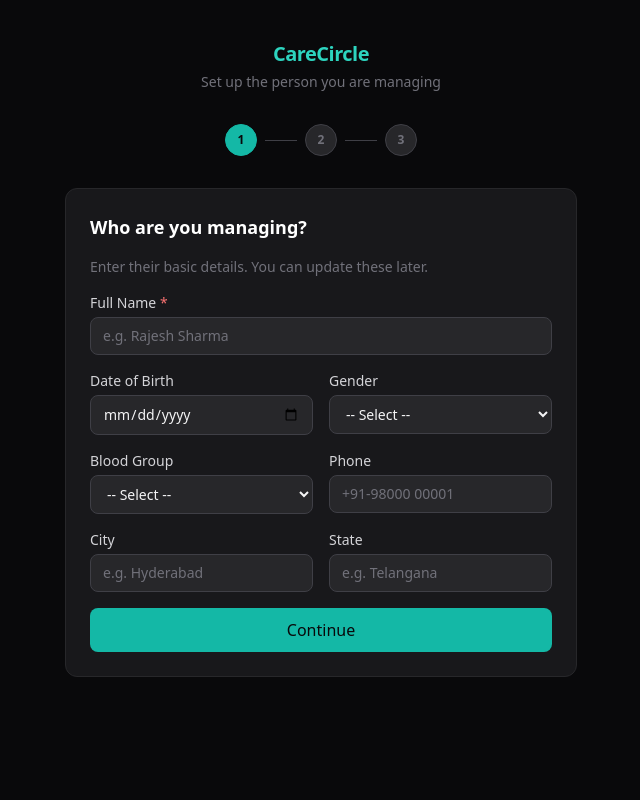
After one commit to Srikanth1x/Carecercle, a FastAPI app: template web/templates/setup.html in a window 1280 px wide. The commit adds this page. Shown: the whole page, without its empty margins (319-959 px from the left). Run offline with FastAPI, Linux system fonts and the light colour scheme; the template is opened without the code that fills it, so the values that code supplies are empty; some libraries are stand-ins or nearby versions.

Commit message:
Add fresh onboarding wizard, web file upload, and clean fake data
- Delete all fake patient data (Rajesh Sharma) from Supabase
- Post-login redirect: goes to /setup if no patient, /dashboard otherwise
- New 3-step setup wizard (/setup): basic info, ABHA Health ID, emergency contact
- create_patient() now uses user-provided ABHA, falls back to generated if blank
- New upload page (/upload): drag-drop prescription photos and lab PDFs
- Gemini OCR and PDF parser wired to web routes, auto-saves extracted data
- Result summary shown after upload (saved items, abnormal flags)
- Nav: added highlighted Upload link
- Dashboard: ABHA formatted tag; shows Add ABHA link if missing

Co-Authored-By: Claude Sonnet 4.6 <noreply@anthropic.com>

```diff
--- a/web/app.py
+++ b/web/app.py
@@ -1,10 +1,11 @@
 import asyncio
 import logging
-from fastapi import FastAPI, Request, Depends, Form
+import os
+import tempfile
+from fastapi import FastAPI, Request, Depends, Form, UploadFile, File
 from fastapi.templating import Jinja2Templates
 from fastapi.staticfiles import StaticFiles
 from fastapi.responses import JSONResponse, RedirectResponse
-import os
 
 from config.settings import CRON_SECRET
 from web.auth import (
@@ -98,8 +99,12 @@ async def login_submit(request: Request, email: str = Form(...), password: str =
         return templates.TemplateResponse("login.html", {
             "request": request, "error": "Invalid email or password.", "registered": None
         })
-    response = RedirectResponse("/dashboard", status_code=303)
-    set_session_cookie(response, result["access_token"])
+    token = result["access_token"]
+    user_id = (result.get("user") or {}).get("id", "")
+    has_patient = bool(user_id and get_patient_by_user_id(user_id))
+    dest = "/dashboard" if has_patient else "/setup"
+    response = RedirectResponse(dest, status_code=303)
+    set_session_cookie(response, token)
     return response
 
 @app.get("/register")
@@ -123,22 +128,24 @@ async def logout(request: Request):
     clear_session_cookie(response)
     return response
 
-# ---- Patient setup ----
+# ---- Setup wizard ----
 
-@app.get("/patient/add")
-async def add_patient_page(request: Request, user: dict = Depends(require_user)):
+@app.get("/setup")
+async def setup_page(request: Request, user: dict = Depends(require_user)):
     if get_patient_by_user_id(user["id"]):
         return RedirectResponse("/dashboard")
-    return templates.TemplateResponse("add_patient.html", {"request": request, "error": None})
+    return templates.TemplateResponse("setup.html", {"request": request, "error": None})
 
-@app.post("/patient/add")
-async def add_patient_submit(
+@app.post("/setup")
+async def setup_submit(
     request: Request, user: dict = Depends(require_user),
     full_name: str = Form(...),
     date_of_birth: str = Form(""),
     gender: str = Form(""),
     blood_group: str = Form(""),
     phone: str = Form(""),
+    abha_id: str = Form(""),
+    abha_address: str = Form(""),
     emergency_contact_name: str = Form(""),
     emergency_contact_phone: str = Form(""),
     address_city: str = Form(""),
@@ -153,6 +160,8 @@ async def add_patient_submit(
             "gender": gender or None,
             "blood_group": blood_group or None,
             "phone": phone or None,
+            "abha_id": abha_id.replace("-", "").strip() or None,
+            "abha_address": abha_address.strip() or None,
             "emergency_contact_name": emergency_contact_name or None,
             "emergency_contact_phone": emergency_contact_phone or None,
             "address_city": address_city or None,
@@ -160,12 +169,123 @@ async def add_patient_submit(
             "known_conditions": conditions,
         }
         create_patient(user["id"], data)
-        return RedirectResponse("/dashboard", status_code=303)
+        return RedirectResponse("/upload", status_code=303)
     except Exception as e:
         logger.exception("Failed to create patient")
-        return templates.TemplateResponse("add_patient.html", {
+        return templates.TemplateResponse("setup.html", {
             "request": request, "error": str(e)
         })
+
+# ---- Upload records ----
+
+@app.get("/upload")
+async def upload_page(request: Request, user: dict = Depends(require_user)):
+    patient = get_patient_by_user_id(user["id"])
+    if not patient:
+        return RedirectResponse("/setup")
+    return templates.TemplateResponse("upload.html", {"request": request, "patient": patient})
+
+@app.post("/upload/prescription")
+async def upload_prescription(
+    request: Request,
+    user: dict = Depends(require_user),
+    file: UploadFile = File(...),
+):
+    patient = get_patient_by_user_id(user["id"])
+    if not patient:
+        return JSONResponse({"error": "No patient found"}, status_code=400)
+
+    suffix = os.path.splitext(file.filename or "")[1] or ".jpg"
+    with tempfile.NamedTemporaryFile(suffix=suffix, delete=False) as tmp:
+        tmp.write(await file.read())
+        tmp_path = tmp.name
+
+    try:
+        from ai.ocr import extract_prescription_from_photo
+        from ai.drug_interaction import check_drug_interactions
+        result = await extract_prescription_from_photo(tmp_path)
+    finally:
+        os.unlink(tmp_path)
+
+    pid = patient["id"]
+    saved, skipped = [], []
+    for med in result.get("medications", []):
+        doctor_id = None
+        if result.get("doctor_name"):
+            doc = get_or_create_doctor(result["doctor_name"],
+                                       specialty=result.get("doctor_specialty"),
+                                       hospital=result.get("hospital_name"))
+            doctor_id = doc["id"] if doc else None
+        outcome = insert_medication(pid, doctor_id, {
+            "drug_name": med["drug_name"],
+            "dosage": med.get("dosage", ""),
+            "frequency": med.get("frequency", ""),
+            "timing": med.get("timing"),
+            "route": med.get("route", "oral"),
+            "source_type": "photo_ocr",
+            "source_raw_text": str(result),
+            "status": "active",
+        })
+        if outcome.get("action") == "duplicate":
+            skipped.append(med["drug_name"])
+        else:
+            saved.append(med["drug_name"])
+
+    return JSONResponse({
+        "saved": saved,
+        "skipped": skipped,
+        "doctor": result.get("doctor_name"),
+        "date": result.get("date"),
+        "notes": result.get("notes"),
+        "confidence": result.get("confidence"),
+    })
+
+@app.post("/upload/lab-report")
+async def upload_lab_report(
+    request: Request,
+    user: dict = Depends(require_user),
+    file: UploadFile = File(...),
+):
+    patient = get_patient_by_user_id(user["id"])
+    if not patient:
+        return JSONResponse({"error": "No patient found"}, status_code=400)
+
+    with tempfile.NamedTemporaryFile(suffix=".pdf", delete=False) as tmp:
+        tmp.write(await file.read())
+        tmp_path = tmp.name
+
+    try:
+        from ai.pdf_parser import extract_lab_report_from_pdf
+        result = await extract_lab_report_from_pdf(tmp_path)
+    finally:
+        os.unlink(tmp_path)
+
+    pid = patient["id"]
+    saved, abnormal = [], []
+    import datetime
+    for test in result.get("tests", []):
+        insert_lab_report(pid, {
+            "test_name": test["test_name"],
+            "test_value": str(test["value"]),
+            "unit": test.get("unit"),
+            "reference_range": test.get("reference_range"),
+            "is_abnormal": test.get("is_abnormal", False),
+            "test_date": result.get("date") or datetime.date.today().isoformat(),
+            "lab_name": result.get("lab_name"),
+            "source_type": "pdf_extract",
+            "source_raw_text": str(result),
+        })
+        saved.append(test["test_name"])
+        if test.get("is_abnormal"):
+            abnormal.append(test["test_name"])
+
+    return JSONResponse({
+        "saved": saved,
+        "abnormal": abnormal,
+        "lab_name": result.get("lab_name"),
+        "date": result.get("date"),
+        "notes": result.get("notes"),
+    })
 
 # ---- Dashboard ----
 
@@ -173,7 +293,7 @@ async def add_patient_submit(
 async def dashboard(request: Request, user: dict = Depends(require_user)):
     data = get_patient_data(user)
     if not data:
-        return templates.TemplateResponse("no_patient.html", {"request": request, "user": user})
+        return RedirectResponse("/setup", status_code=303)
     return templates.TemplateResponse("dashboard.html", {"request": request, **data})
 
 # ---- Medications ----
--- a/web/templates/base.html
+++ b/web/templates/base.html
@@ -17,7 +17,8 @@
     <a href="/timeline" class="text-zinc-300 hover:text-white text-sm transition-colors">Timeline</a>
     <a href="/alerts" class="text-zinc-300 hover:text-white text-sm transition-colors">Alerts</a>
     <a href="/appointments" class="text-zinc-300 hover:text-white text-sm transition-colors">Appointments</a>
-    <span class="ml-auto">
+    <span class="ml-auto flex items-center gap-4">
+      <a href="/upload" class="bg-teal-500/10 border border-teal-500/30 text-teal-400 hover:bg-teal-500/20 text-sm px-3 py-1 rounded transition-colors">+ Upload</a>
       <a href="/logout" class="text-sm text-zinc-500 hover:text-zinc-300 transition-colors">Logout</a>
     </span>
   </nav>
--- /dev/null
+++ b/web/templates/setup.html
@@ -0,0 +1,226 @@
+<!DOCTYPE html>
+<html lang="en">
+<head>
+  <meta charset="UTF-8">
+  <meta name="viewport" content="width=device-width, initial-scale=1.0">
+  <title>CareCircle — Set Up Patient</title>
+  <script src="https://cdn.tailwindcss.com"></script>
+  <link rel="stylesheet" href="/static/style.css">
+</head>
+<body class="bg-zinc-950 text-zinc-100 min-h-screen flex items-start justify-center pt-10 pb-16 px-4">
+
+<div class="w-full max-w-lg">
+
+  <!-- Logo -->
+  <div class="text-center mb-8">
+    <span class="font-bold text-teal-400 text-xl tracking-tight">CareCircle</span>
+    <p class="text-zinc-500 text-sm mt-1">Set up the person you are managing</p>
+  </div>
+
+  <!-- Step indicator -->
+  <div class="flex items-center justify-center gap-2 mb-8" id="step-dots">
+    <div class="w-8 h-8 rounded-full flex items-center justify-center text-xs font-bold step-dot active" data-step="1">1</div>
+    <div class="h-px w-8 bg-zinc-700"></div>
+    <div class="w-8 h-8 rounded-full flex items-center justify-center text-xs font-bold step-dot" data-step="2">2</div>
+    <div class="h-px w-8 bg-zinc-700"></div>
+    <div class="w-8 h-8 rounded-full flex items-center justify-center text-xs font-bold step-dot" data-step="3">3</div>
+  </div>
+
+  {% if error %}
+    <div class="bg-red-500/10 border border-red-500/30 text-red-400 text-sm px-4 py-3 rounded-lg mb-4">{{ error }}</div>
+  {% endif %}
+
+  <form method="POST" action="/setup" id="setup-form">
+
+    <!-- Step 1: Basic info -->
+    <div class="step-panel" id="panel-1">
+      <div class="bg-zinc-900 border border-zinc-800 rounded-xl p-6 space-y-4">
+        <h2 class="text-lg font-semibold text-white">Who are you managing?</h2>
+        <p class="text-sm text-zinc-500">Enter their basic details. You can update these later.</p>
+
+        <div>
+          <label class="block text-sm font-medium text-zinc-300 mb-1">Full Name <span class="text-red-400">*</span></label>
+          <input name="full_name" id="full_name" type="text" required placeholder="e.g. Rajesh Sharma"
+                 class="w-full rounded-lg px-3 py-2 text-sm border bg-zinc-800 border-zinc-700 text-zinc-100 placeholder-zinc-500 focus:outline-none focus:border-teal-500" />
+        </div>
+
+        <div class="grid grid-cols-2 gap-4">
+          <div>
+            <label class="block text-sm font-medium text-zinc-300 mb-1">Date of Birth</label>
+            <input name="date_of_birth" type="date"
+                   class="w-full rounded-lg px-3 py-2 text-sm border bg-zinc-800 border-zinc-700 text-zinc-100 focus:outline-none focus:border-teal-500" />
+          </div>
+          <div>
+            <label class="block text-sm font-medium text-zinc-300 mb-1">Gender</label>
+            <select name="gender" class="w-full rounded-lg px-3 py-2 text-sm border bg-zinc-800 border-zinc-700 text-zinc-100 focus:outline-none focus:border-teal-500">
+              <option value="">-- Select --</option>
+              <option>Male</option><option>Female</option><option>Other</option>
+            </select>
+          </div>
+        </div>
+
+        <div class="grid grid-cols-2 gap-4">
+          <div>
+            <label class="block text-sm font-medium text-zinc-300 mb-1">Blood Group</label>
+            <select name="blood_group" class="w-full rounded-lg px-3 py-2 text-sm border bg-zinc-800 border-zinc-700 text-zinc-100 focus:outline-none focus:border-teal-500">
+              <option value="">-- Select --</option>
+              <option>A+</option><option>A-</option><option>B+</option><option>B-</option>
+              <option>AB+</option><option>AB-</option><option>O+</option><option>O-</option>
+            </select>
+          </div>
+          <div>
+            <label class="block text-sm font-medium text-zinc-300 mb-1">Phone</label>
+            <input name="phone" type="tel" placeholder="+91-98000 00001"
+                   class="w-full rounded-lg px-3 py-2 text-sm border bg-zinc-800 border-zinc-700 text-zinc-100 placeholder-zinc-500 focus:outline-none focus:border-teal-500" />
+          </div>
+        </div>
+
+        <div class="grid grid-cols-2 gap-4">
+          <div>
+            <label class="block text-sm font-medium text-zinc-300 mb-1">City</label>
+            <input name="address_city" type="text" placeholder="e.g. Hyderabad"
+                   class="w-full rounded-lg px-3 py-2 text-sm border bg-zinc-800 border-zinc-700 text-zinc-100 placeholder-zinc-500 focus:outline-none focus:border-teal-500" />
+          </div>
+          <div>
+            <label class="block text-sm font-medium text-zinc-300 mb-1">State</label>
+            <input name="address_state" type="text" placeholder="e.g. Telangana"
+                   class="w-full rounded-lg px-3 py-2 text-sm border bg-zinc-800 border-zinc-700 text-zinc-100 placeholder-zinc-500 focus:outline-none focus:border-teal-500" />
+          </div>
+        </div>
+
+        <button type="button" onclick="goStep(2)"
+                class="w-full bg-teal-500 hover:bg-teal-400 text-zinc-950 font-medium py-2.5 rounded-lg transition-colors">
+          Continue
+        </button>
+      </div>
+    </div>
+
+    <!-- Step 2: ABHA -->
+    <div class="step-panel hidden" id="panel-2">
+      <div class="bg-zinc-900 border border-zinc-800 rounded-xl p-6 space-y-4">
+        <h2 class="text-lg font-semibold text-white">ABHA Health ID</h2>
+        <p class="text-sm text-zinc-500">
+          Your parent likely has an ABHA number from the COVID vaccination drive.
+          It looks like <span class="text-zinc-300">64-5146-1161-4671</span>.
+        </p>
+
+        <div>
+          <label class="block text-sm font-medium text-zinc-300 mb-1">ABHA Number</label>
+          <input name="abha_id" type="text" placeholder="XX-XXXX-XXXX-XXXX"
+                 class="w-full rounded-lg px-3 py-2 text-sm border bg-zinc-800 border-zinc-700 text-zinc-100 placeholder-zinc-500 focus:outline-none focus:border-teal-500" />
+          <p class="text-xs text-zinc-600 mt-1">14-digit number on their ABHA card</p>
+        </div>
+
+        <div>
+          <label class="block text-sm font-medium text-zinc-300 mb-1">ABHA Address</label>
+          <input name="abha_address" type="text" placeholder="e.g. 64514611614671@abdm"
+                 class="w-full rounded-lg px-3 py-2 text-sm border bg-zinc-800 border-zinc-700 text-zinc-100 placeholder-zinc-500 focus:outline-none focus:border-teal-500" />
+        </div>
+
+        <div class="bg-blue-500/10 border border-blue-500/20 rounded-lg p-3 text-xs text-blue-300">
+          ABHA links all hospital records under one ID — AIIMS, Apollo, government hospitals. You can skip this and add it later.
+        </div>
+
+        <div class="flex gap-3">
+          <button type="button" onclick="goStep(1)"
+                  class="flex-1 border border-zinc-700 text-zinc-400 hover:text-white font-medium py-2.5 rounded-lg transition-colors text-sm">
+            Back
+          </button>
+          <button type="button" onclick="goStep(3)"
+                  class="flex-1 bg-teal-500 hover:bg-teal-400 text-zinc-950 font-medium py-2.5 rounded-lg transition-colors">
+            Continue
+          </button>
+        </div>
+        <div class="text-center">
+          <button type="button" onclick="goStep(3)" class="text-xs text-zinc-600 hover:text-zinc-400 transition-colors">
+            Skip for now
+          </button>
+        </div>
+      </div>
+    </div>
+
+    <!-- Step 3: Emergency contact + conditions -->
+    <div class="step-panel hidden" id="panel-3">
+      <div class="bg-zinc-900 border border-zinc-800 rounded-xl p-6 space-y-4">
+        <h2 class="text-lg font-semibold text-white">Emergency Contact & Conditions</h2>
+        <p class="text-sm text-zinc-500">Used for alerts and the emergency card on the bot.</p>
+
+        <div class="grid grid-cols-2 gap-4">
+          <div>
+            <label class="block text-sm font-medium text-zinc-300 mb-1">Contact Name</label>
+            <input name="emergency_contact_name" type="text" placeholder="e.g. Meera Sharma"
+                   class="w-full rounded-lg px-3 py-2 text-sm border bg-zinc-800 border-zinc-700 text-zinc-100 placeholder-zinc-500 focus:outline-none focus:border-teal-500" />
+          </div>
+          <div>
+            <label class="block text-sm font-medium text-zinc-300 mb-1">Contact Phone</label>
+            <input name="emergency_contact_phone" type="tel" placeholder="+91-98000 00002"
+                   class="w-full rounded-lg px-3 py-2 text-sm border bg-zinc-800 border-zinc-700 text-zinc-100 placeholder-zinc-500 focus:outline-none focus:border-teal-500" />
+          </div>
+        </div>
+
+        <div>
+          <label class="block text-sm font-medium text-zinc-300 mb-1">Known Conditions</label>
+          <input name="known_conditions" type="text" placeholder="e.g. Type 2 Diabetes, Hypertension"
+                 class="w-full rounded-lg px-3 py-2 text-sm border bg-zinc-800 border-zinc-700 text-zinc-100 placeholder-zinc-500 focus:outline-none focus:border-teal-500" />
+          <p class="text-xs text-zinc-600 mt-1">Comma-separated</p>
+        </div>
+
+        <div class="flex gap-3">
+          <button type="button" onclick="goStep(2)"
+                  class="flex-1 border border-zinc-700 text-zinc-400 hover:text-white font-medium py-2.5 rounded-lg transition-colors text-sm">
+            Back
+          </button>
+          <button type="submit"
+                  class="flex-1 bg-teal-500 hover:bg-teal-400 text-zinc-950 font-medium py-2.5 rounded-lg transition-colors">
+            Create Profile
+          </button>
+        </div>
+      </div>
+    </div>
+
+  </form>
+</div>
+
+<style>
+  .step-dot {
+    background: #27272a;
+    border: 1px solid #3f3f46;
+    color: #71717a;
+    transition: all 0.2s;
+  }
+  .step-dot.active {
+    background: #14b8a6;
+    border-color: #14b8a6;
+    color: #09090b;
+  }
+  .step-dot.done {
+    background: #134e4a;
+    border-color: #2dd4bf;
+    color: #2dd4bf;
+  }
+</style>
+
+<script>
+  function goStep(n) {
+    const full_name = document.getElementById('full_name');
+    if (n > 1 && !full_name.value.trim()) {
+      full_name.focus();
+      full_name.classList.add('border-red-500');
+      return;
+    }
+    full_name.classList.remove('border-red-500');
+
+    document.querySelectorAll('.step-panel').forEach((p, i) => {
+      p.classList.toggle('hidden', i + 1 !== n);
+    });
+    document.querySelectorAll('.step-dot').forEach((d, i) => {
+      const step = i + 1;
+      d.classList.remove('active', 'done');
+      if (step === n) d.classList.add('active');
+      else if (step < n) d.classList.add('done');
+    });
+  }
+</script>
+
+</body>
+</html>
```
Also changed, not shown: database/queries.py (+8 -3 lines), web/templates/dashboard.html (+6 -2 lines), web/templates/upload.html (added, +207 -0 lines).
